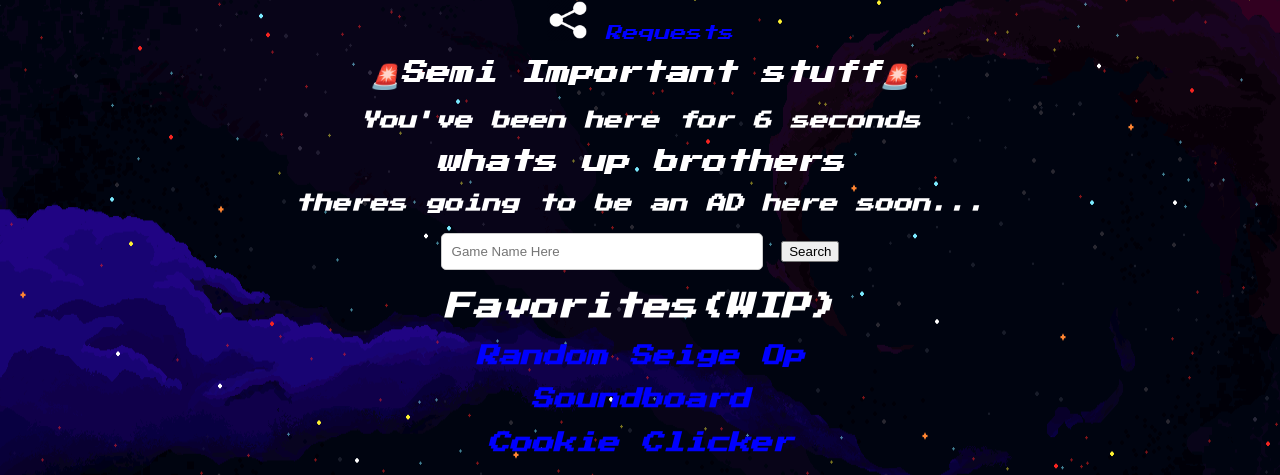
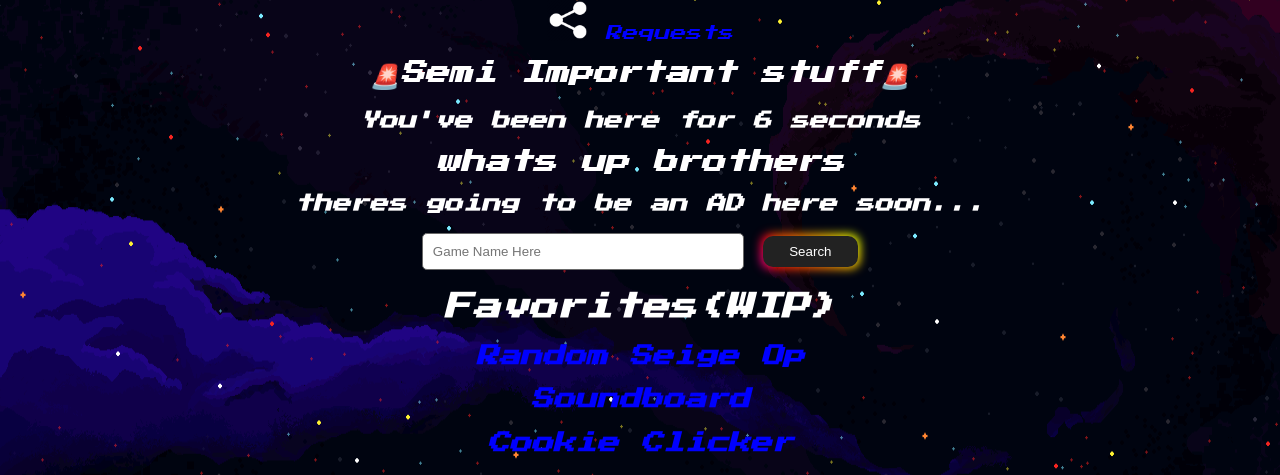
Before and after one commit to skibidiman23132/skibidiman23132.github.io, a PHP site: page / in a window 1280 px wide. Shown: the part 174-649 px from the top of the page. Run offline with PHP 8.4, Linux system fonts and the light colour scheme.

Commit message:
BUTTON PLEASE LOOK COOL

```diff
--- a/index.html
+++ b/index.html
@@ -95,7 +95,7 @@ function formatTime(seconds) {
 
 <div class="search-bar">
   <input type="text" id="search-input" placeholder="Game Name Here" />
-  <button id="search-button">Search</button>
+  <button class="button-85" role="button">Search</button>
 
 <h2>Favorites(WIP)</h2>
 
--- a/style.css
+++ b/style.css
@@ -39,11 +39,11 @@ a:active {
 #search-input {
   padding: 10px;
   width: 300px;
-  border: 1px solid #ccc;
+  border: 1px solid #696969;
   border-radius: 5px;
 }
 
-.search-button {
+.button-85 {
   padding: 0.6em 2em;
   border: none;
   outline: none;
@@ -58,7 +58,7 @@ a:active {
   touch-action: manipulation;
 }
 
-.search-button:before {
+.button-85:before {
   content: "";
   background: linear-gradient(
     45deg,
@@ -98,7 +98,7 @@ a:active {
   }
 }
 
-.search-button:after {
+.button-85:after {
   z-index: -1;
   content: "";
   position: absolute;
@@ -109,5 +109,4 @@ a:active {
   top: 0;
   border-radius: 10px;
 }
-
 /* By CSS Scan */
```
